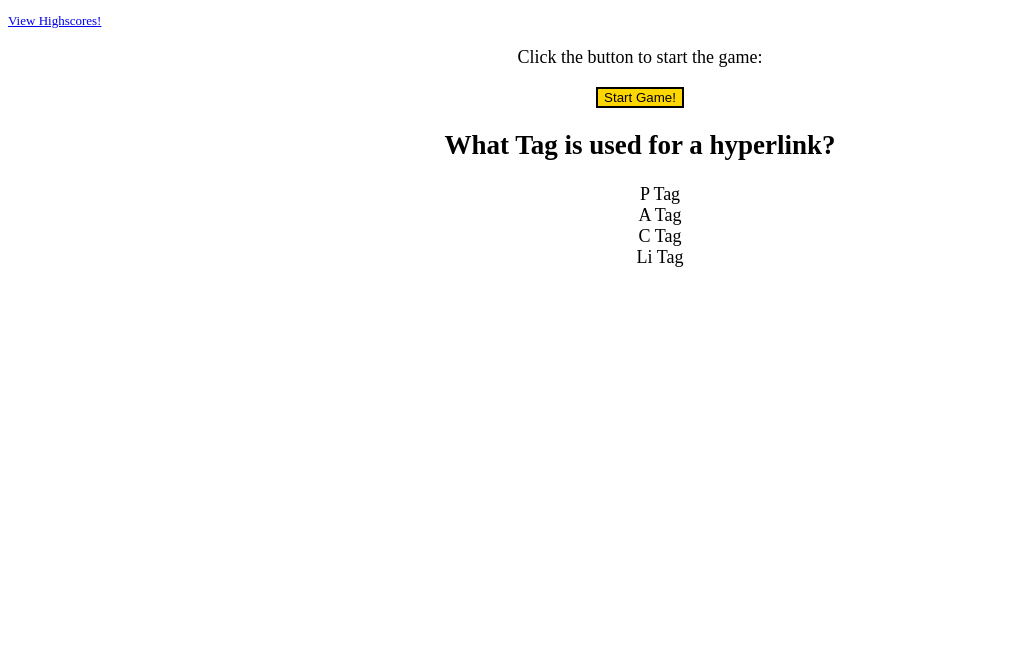
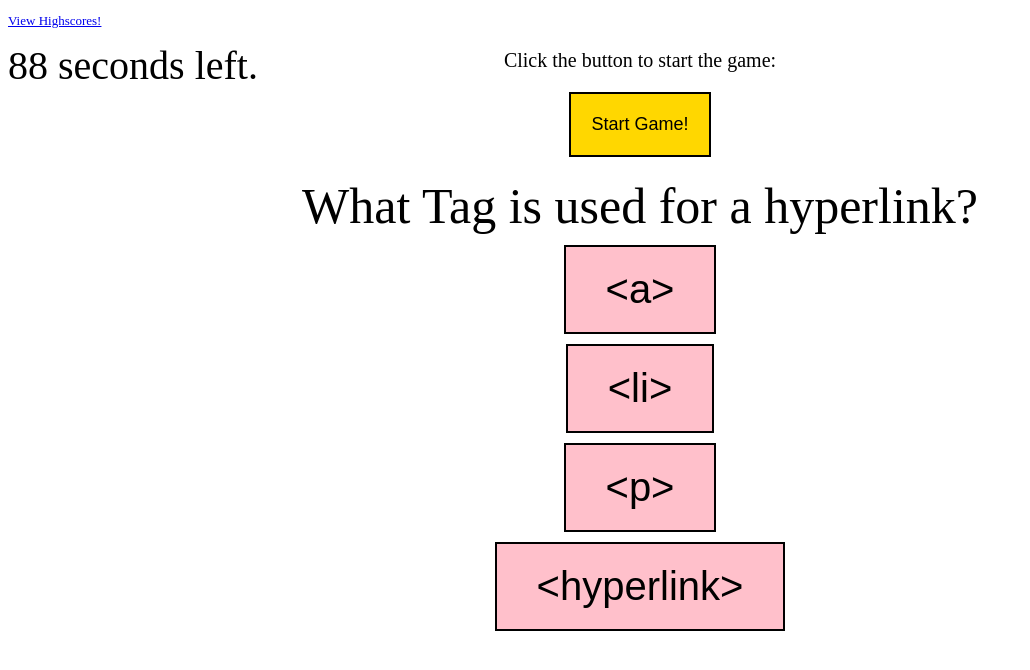
Before and after one commit to arjunkhakh/Arjuns-Challenge-Quiz-On-Programming, a plain HTML site: page index.html in a window 1280 px wide. Both pictures are taken after a click on the button "Start Game!". Shown: the whole page, without its empty margins (0-1030 px from the left). Drawn offline with Linux system fonts and the light colour scheme.

Commit message:
put in my question, answers and added a timer while also styling and adding the id elements to the html page

```diff
--- a/assets/javascript.js
+++ b/assets/javascript.js
@@ -1,7 +1,83 @@
 var button = document.querySelector("#buttonGame");
 
+var quiz1 = document.querySelector("#quiz1")
+
+var timeEl = document.querySelector("#timer")
+
+var scoreEl = document.querySelector("#score")
+
+var questions = [
+{
+    question: "What Tag is used for a hyperlink?",
+    answers: ["<a>", "<li>", "<p>", "<hyperlink>"],
+    correctAnswerIndex: 0,
+},
+{
+    question: "What is the best car company?",
+    answers: ["Tesla","Tesla","Tesla", "Tesla"],
+    correctAnswerIndex: 2,
+},
+];
+
+var secondsLeft = 90;
+
+function score(event) {
+    event.preventDefault();
+
+    scoreEl.textContent = "Please put in initials";
+}
+
+function setTime(event) {
+  // Sets interval in variable
+  var timerInterval = setInterval(function() {
+    secondsLeft--;
+    timeEl.textContent = secondsLeft + " seconds left.";
+
+    if(secondsLeft === 0) {
+        clearInterval(timerInterval)
+        quiz1.style.display = "none";
+        score();
+    }
+
+  }, 1000);
+}
+
 button.addEventListener("click", function(event) {
-    var quiz1 = document.querySelector("#quiz1")
+    var firstQuestion = questions [0];
+    quiz1.textContent = firstQuestion.question;
+    quiz1.setAttribute("data-index", firstQuestion.correctAnswerIndex);
 
-    document.quiz1.innerHTML = "<pre>" + "Hello!" + "</pre>";
+    for (var i = 0; i < firstQuestion.answers.length; i++) {
+        var answer = firstQuestion.answers[i];
+        var answerEl = document.createElement("li");
+        var buttonEl = document.createElement("button");
+
+        buttonEl.textContent = answer;
+        buttonEl.setAttribute("data-index", i);
+
+        answerEl.append(buttonEl);
+        quiz1.append(answerEl);
+
+        buttonEl.setAttribute("style", "background-color:pink; font-size:40px; margin-top:10px; padding-left:40px; padding-right:40px")
+        answerEl.setAttribute("style", "list-style:none");
+        quiz1.setAttribute("style", "margin:20px")
+    }
+    setTime()
+}
+)
+
+quiz1.addEventListener("click", function (event) {
+    var elementClicked = event.target;
+
+        if (elementClicked.matches("button")) {
+
+        var rightAnswerIndex = quiz1.getAttribute("data-index");
+        var selectedAnswerIndex = elementClicked.getAttribute("data-index");
+
+        if (rightAnswerIndex === selectedAnswerIndex) {
+            alert("You selected the right answer!");
+    } else {
+        alert("You have selected the wrong one!")
+    }
+}
 });
--- a/assets/style.css
+++ b/assets/style.css
@@ -6,6 +6,8 @@ h1 {
 button {
     background-color: gold;
     border: 2px solid black;
+    padding: 20px;
+    font-size: large;
 }
 
 button:hover{
@@ -21,7 +23,17 @@ header {
 
 body {
     text-align: center;
-    font-size: large;
+    font-size: 20px;
+}
+
+#quiz1 {
+    font-size: 50px;
+}
+
+#timer {
+    text-align: right;
+    position: absolute;
+    font-size: 40px;
 }
 
 ul {
--- a/index.html
+++ b/index.html
@@ -9,20 +9,15 @@
 </head>
 <header>
     <p><a href="./highscores.html"> View Highscores! </a> </p>
+    <div id="timer">90 Seconds Remaining</div>
 </header>
 <body>
     <p>Click the button to start the game: </p>
     <button id="buttonGame">Start Game!</button>
 
-<section id="quiz1">
-    <h2>What Tag is used for a hyperlink?</h2>
-    <ul>
-        <li>P Tag</li>
-        <li>A Tag</li>
-        <li>C Tag</li>
-        <li>Li Tag</li>
-    </ul>
-</section>
+<section id="quiz1"></section>
+
+<section id="score"></section>
 </body>
 
 <script src="./assets/javascript.js"></script>
```
